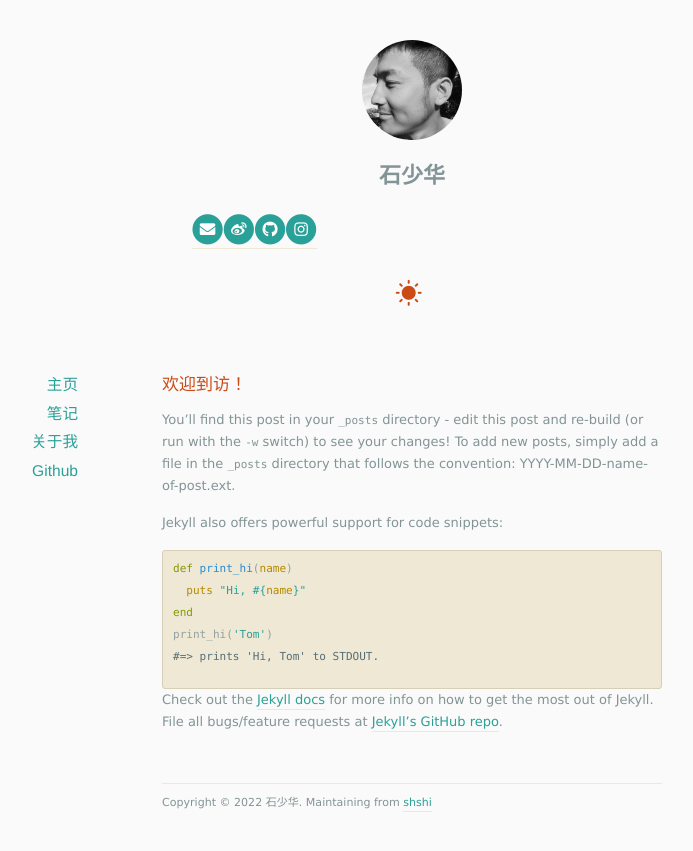
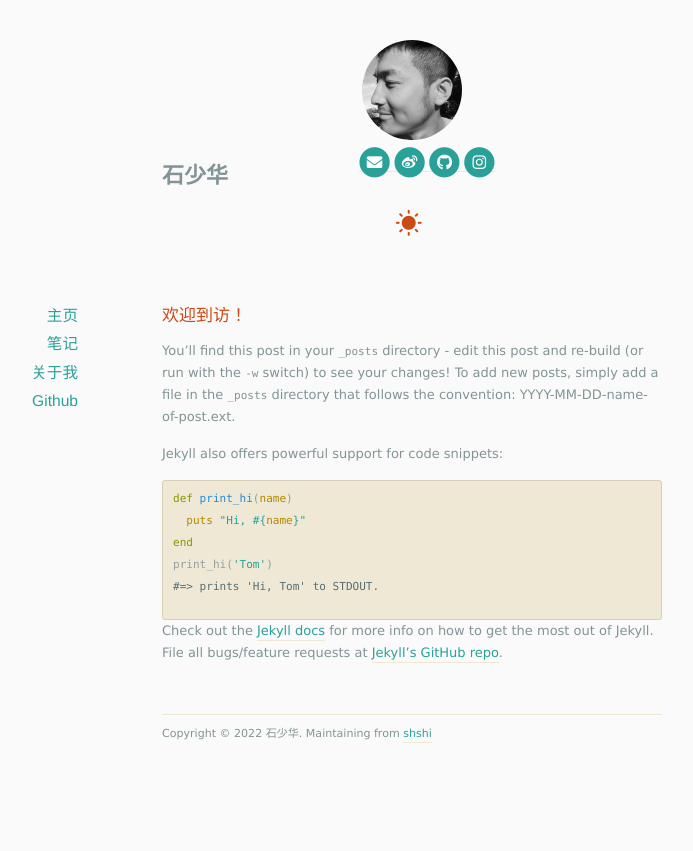
Before and after one commit to shshi/shishaohua.github.io, a Jekyll site: the page built from docs/index.html, in a window 1280 px wide. Shown: the top 851 px of the page, without its empty margins (228-921 px from the left). Built offline with Jekyll 4.4.1, drawn with Linux system fonts in a browser that asks for light colours; nearby versions of some CDN libraries; the list of posts is cut into pages by our own code.

Commit message:
Update style.css

```diff
--- a/docs/assets/css/style.css
+++ b/docs/assets/css/style.css
@@ -42,31 +42,24 @@ body {
 	font-size: 22px;
 	margin: 10px 0 10px 0;
 	font-weight: bold;
+	position: absolute;
 }
 
 .social-layer {
   display: inline-block;
   text-align: center;
   width: 100%;
-}
-
-.social-icons{
-  float: left;
+  color: lighten(gray, 30%);
   font-size: 0.9em;
 }
 
-.social-icons li{
-  float: left;
-  display: inline-block;
+.social-icons ul{
   list-style: none;
 }
 
-.social-icons a{
-  display: block;
-  width: 100%;
-  text-align: center;
+.social-icons li{
+  display: inline;
 }
-
 
 a, a:active, a:visited {
 	text-decoration: none;
```
